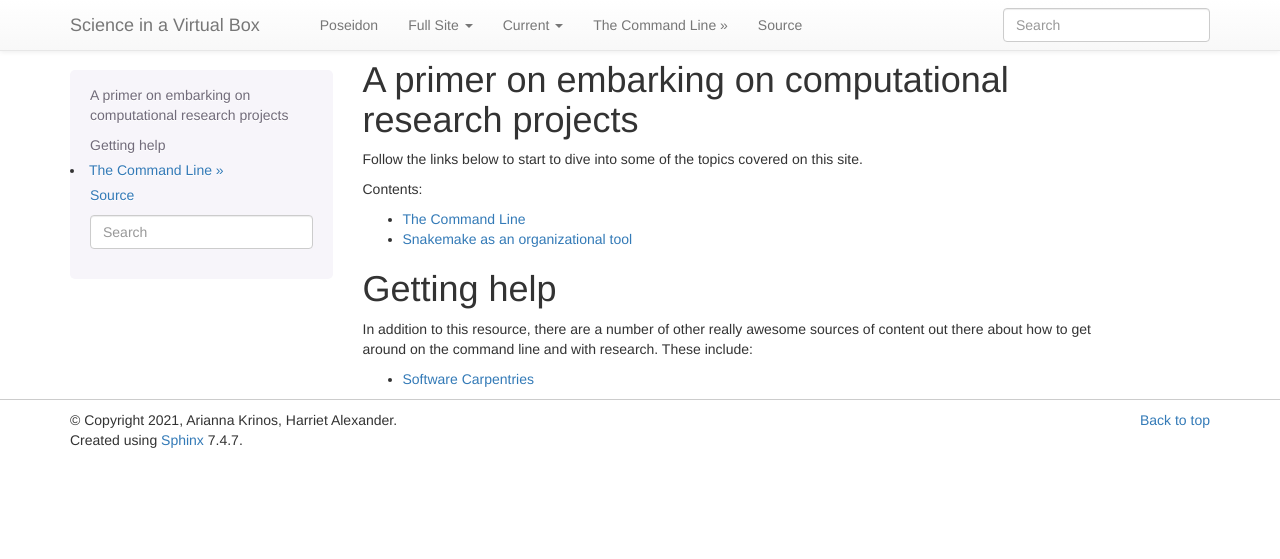
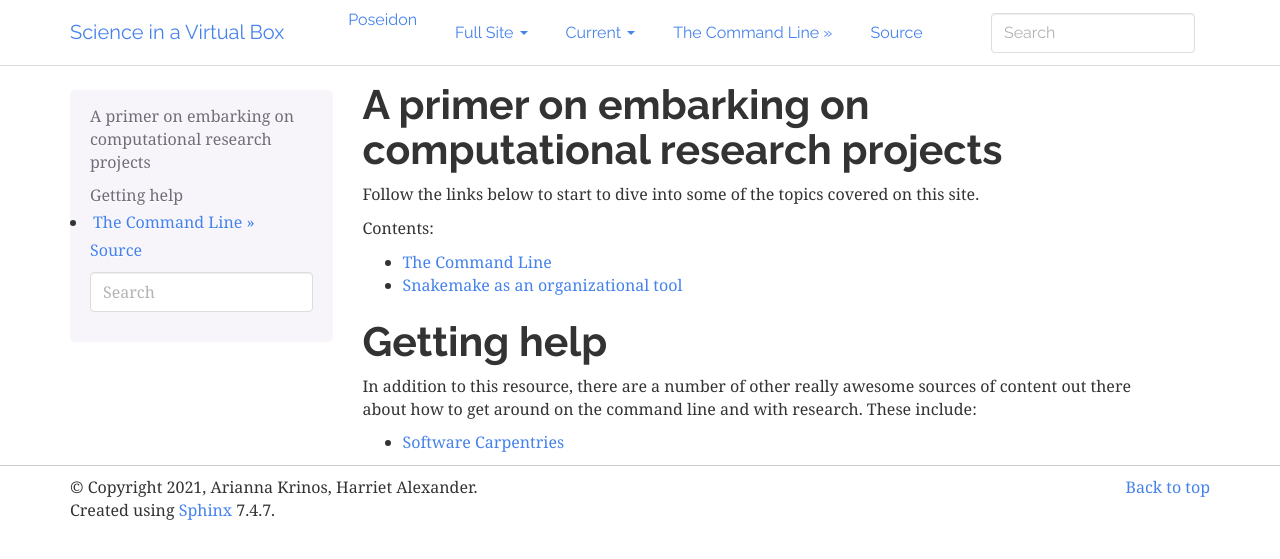
Before and after one commit to AlexanderLabWHOI/cs-sea-catg, a Sphinx documentation site: the page built from docs/index.rst, in a window 1280 px wide. Shown: the top 559 px of the page. Built offline with Sphinx 7.4.7, drawn with Linux system fonts in a browser that asks for light colours.

```diff
--- a/docs/conf.py
+++ b/docs/conf.py
@@ -65,10 +65,11 @@ html_theme_options = {
     #    (name, page)                 # a link to a page
     #    (name, "/aa/bb", 1)          # a link to an arbitrary relative url
     #    (name, "http://example.com", True) # arbitrary absolute url
+    # put commas between multiple!!
     # Note the "1" or "True" value above as the third argument to indicate
     # an arbitrary url.
     'navbar_links': [
-        ("Poseidon", "https://whoi-it.whoi.edu/managing-and-monitoring-jobs-on-poseidon",True),
+        ("Poseidon", "https://whoi-it.whoi.edu/managing-and-monitoring-jobs-on-poseidon",True)
     ],
 
     # Render the next and previous page links in navbar. (Default: true)
@@ -112,7 +113,7 @@ html_theme_options = {
     # Currently, the supported themes are:
     # - Bootstrap 2: https://bootswatch.com/2
     # - Bootstrap 3: https://bootswatch.com/3
-    #'bootswatch_theme': "readable",
+    'bootswatch_theme': "readable",
 
     # Choose Bootstrap version.
     # Values: "3" (default) or "2" (in quotes)
```
